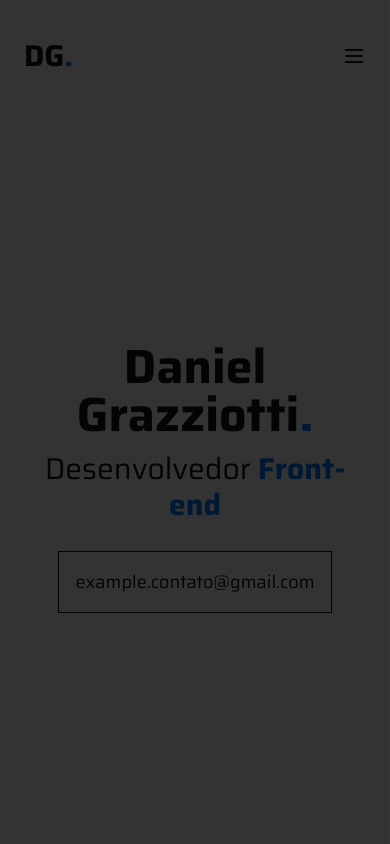
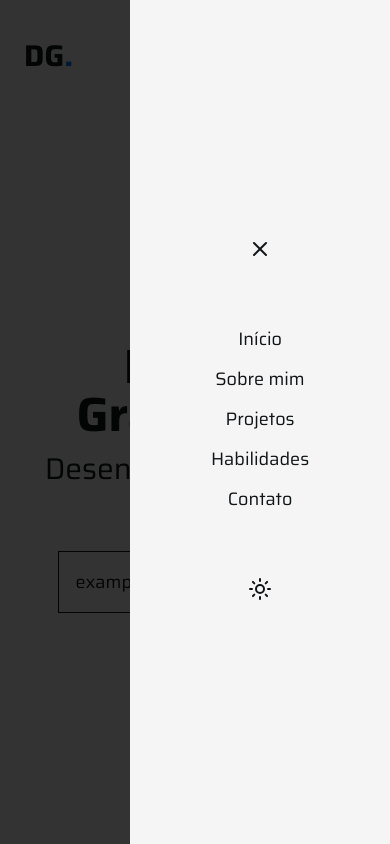
Before and after one commit to grazziotti/portfolio, a Next.js app: page / in a window 390 px wide. Both pictures are taken after a click on the button 354 px from the left and 56 px from the top of the page. Shown: the top 844 px of the page. Built offline with nearby package versions, Linux system fonts and the light colour scheme.

Commit message:
fix: mobile menu animation

```diff
--- a/src/app/components/Header/MobileMenu.tsx
+++ b/src/app/components/Header/MobileMenu.tsx
@@ -39,8 +39,10 @@ export const MobileMenu = () => {
           ></div>
           <div
             className={`${
-              animate && 'translate-x-0 opacity-100'
-            } fixed bottom-0 right-0 top-0 z-30 flex h-screen w-2/3 translate-x-full flex-col items-center justify-center gap-16 bg-secondary p-4 opacity-0 transition duration-300`}
+              animate
+                ? 'translate-x-0 opacity-100'
+                : 'translate-x-full opacity-0'
+            } fixed bottom-0 right-0 top-0 z-30 flex h-screen w-2/3 flex-col items-center justify-center gap-16 bg-secondary p-4 opacity-0 transition duration-300`}
           >
             <button onClick={closeMenu}>
               <X />
```
